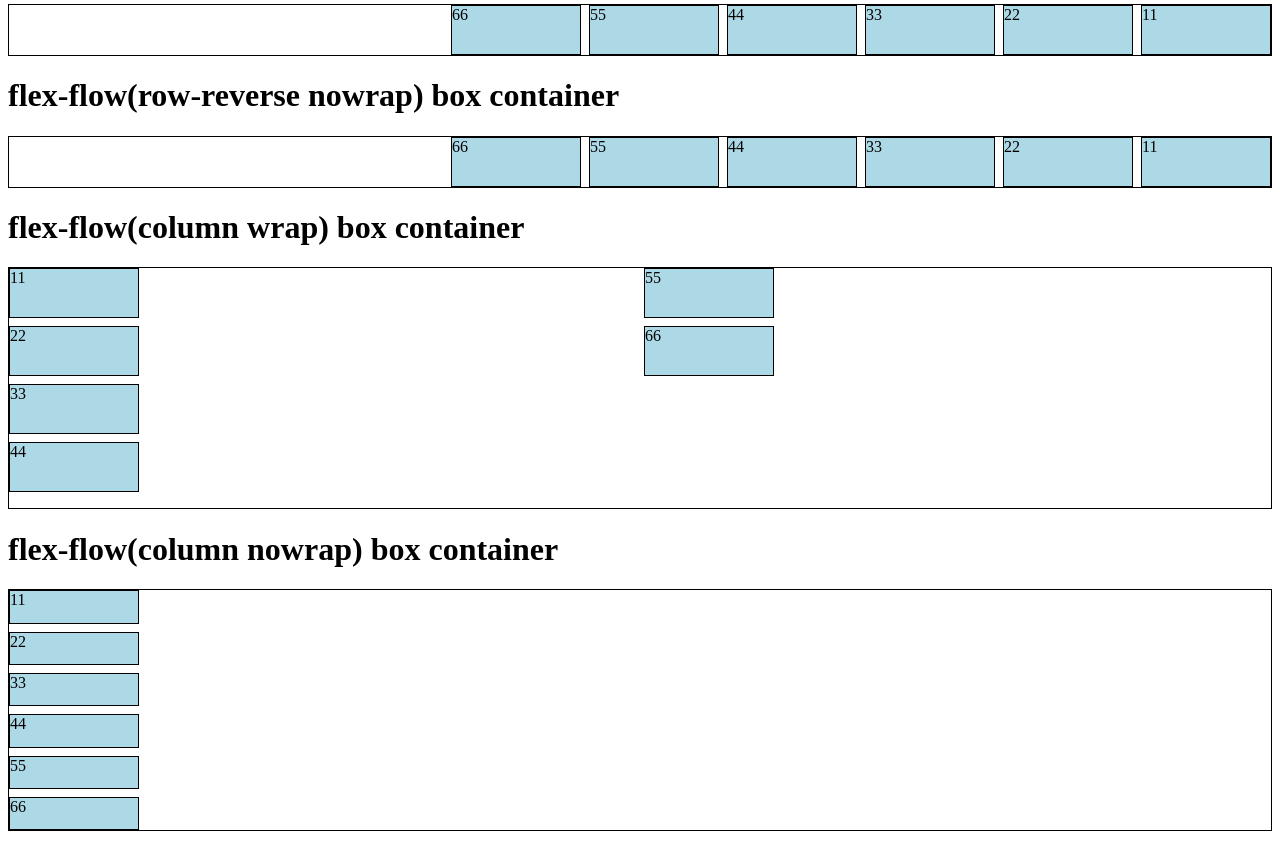
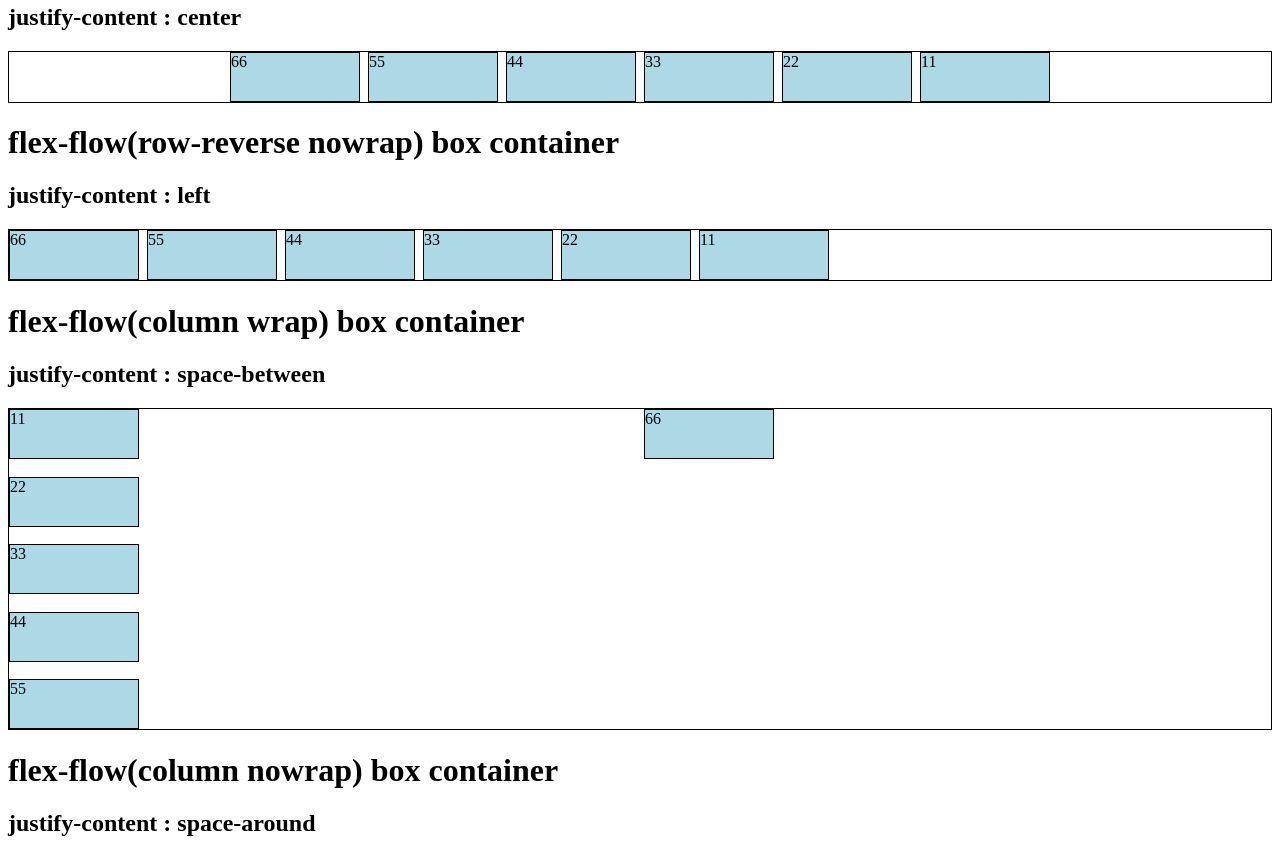
Before and after one commit to kwaneung/front-basic, a plain HTML site: page test.html in a window 1280 px wide. Shown: the part 1186-2040 px from the top of the page. Drawn offline with Linux system fonts and the light colour scheme.

Commit message:
justify-content

```diff
--- a/css/test.css
+++ b/css/test.css
@@ -68,18 +68,22 @@ wrap-reverse: 아이템이 한 줄에 다 들어가지 않으면 다음 줄로
 
 .box-container.flex-flow1 {
   flex-flow: row-reverse wrap; /* 수평 정렬, 필요 시 다음 줄로 넘어감 */
+  justify-content: center;
 }
 
 .box-container.flex-flow2 {
   flex-flow: row-reverse nowrap; /* 수평 정렬, 필요 시 다음 줄로 넘어감 */
+  justify-content: left;
 }
 
 .box-container.flex-flow3 {
   flex-flow: column wrap; /* 수평 정렬, 필요 시 다음 줄로 넘어감 */
-  height: 15rem;
+  justify-content: space-between;
+  height: 20rem;
 }
 
 .box-container.flex-flow4 {
   flex-flow: column nowrap; /* 수평 정렬, 필요 시 다음 줄로 넘어감 */
-  height: 15rem;
+  justify-content: space-around;
+  height: 40rem;
 }
--- a/test.html
+++ b/test.html
@@ -65,6 +65,7 @@
     <span>
       <!-- flex-flow box container -->
       <h1>flex-flow(row-reverse wrap) box container</h1>
+      <h2>justify-content : center</h2>
       <div class="box-container flex-flow1">
         <div class="box">11</div>
         <div class="box">22</div>
@@ -74,6 +75,7 @@
         <div class="box">66</div>
       </div>
       <h1>flex-flow(row-reverse nowrap) box container</h1>
+      <h2>justify-content : left</h2>
       <div class="box-container flex-flow2">
         <div class="box">11</div>
         <div class="box">22</div>
@@ -83,6 +85,7 @@
         <div class="box">66</div>
       </div>
       <h1>flex-flow(column wrap) box container</h1>
+      <h2>justify-content : space-between</h2>
       <div class="box-container flex-flow3">
         <div class="box">11</div>
         <div class="box">22</div>
@@ -92,6 +95,7 @@
         <div class="box">66</div>
       </div>
       <h1>flex-flow(column nowrap) box container</h1>
+      <h2>justify-content : space-around</h2>
       <div class="box-container flex-flow4">
         <div class="box">11</div>
         <div class="box">22</div>
```
